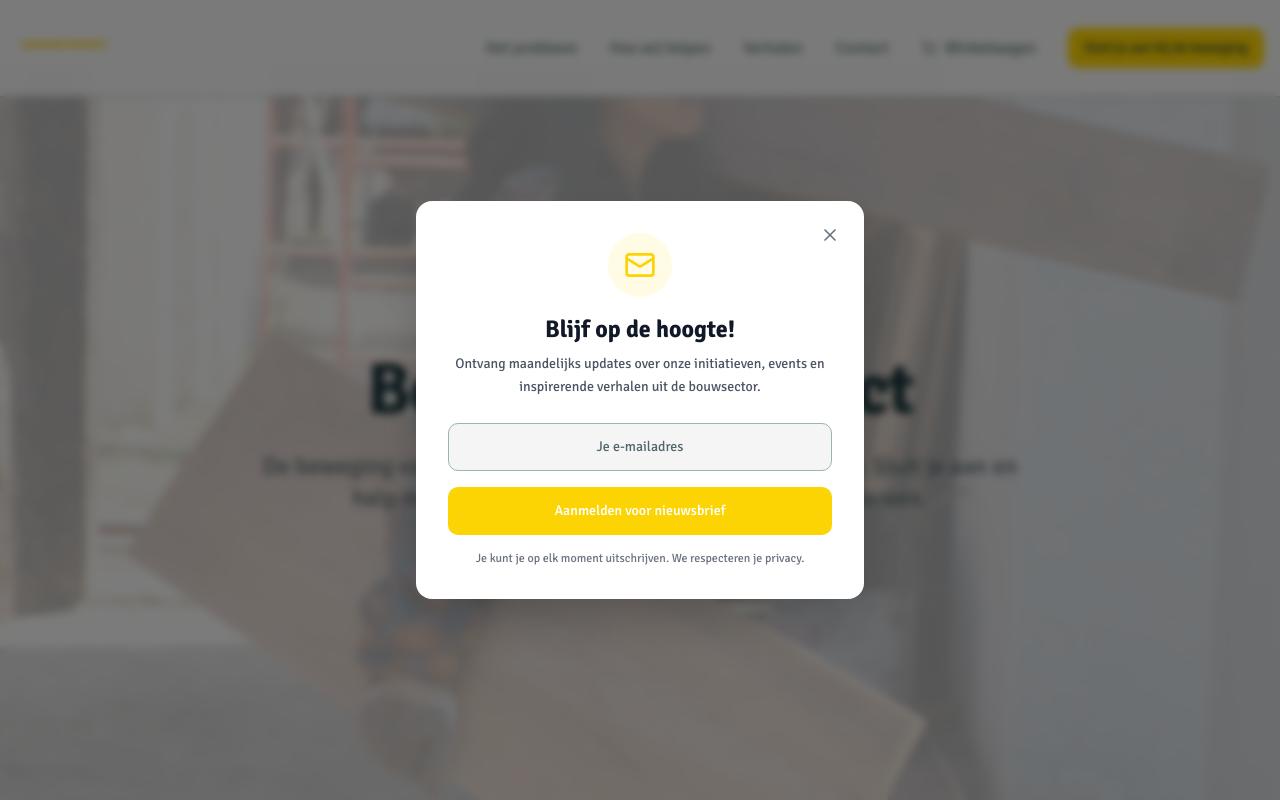
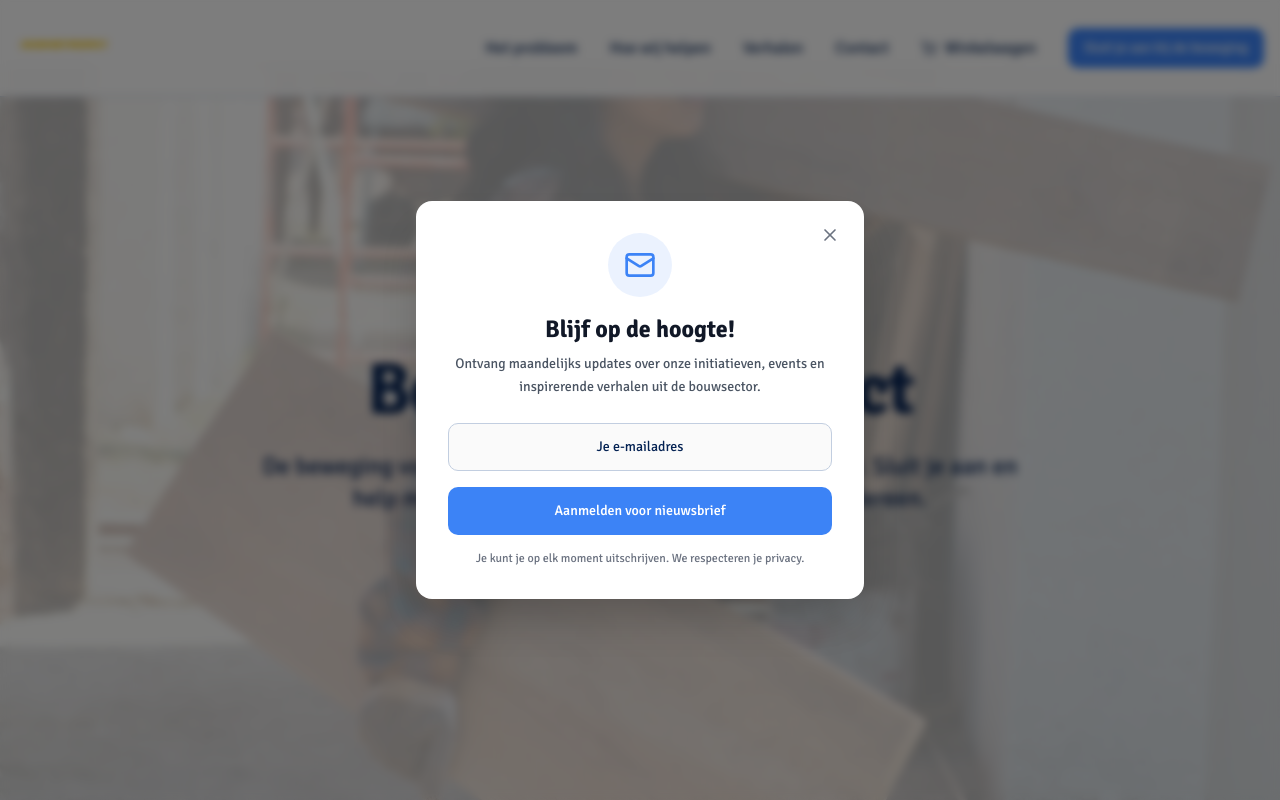
Before and after one commit to AramDawara123/bouw-met-respect, a React (Vite) app: page / in a window 1280 px wide. Shown: the top 800 px of the page. Built offline with nearby package versions, Linux system fonts and the light colour scheme.

Commit message:
Update colors to blue and yellow

```diff
--- a/src/index.css
+++ b/src/index.css
@@ -7,44 +7,44 @@
 
 @layer base {
   :root {
-    /* Kalk Wit background */
-    --background: 0 0% 96%;
-    --foreground: 194 46% 15%;
+    /* Light background */
+    --background: 0 0% 98%;
+    --foreground: 217 91% 17%;
 
     --card: 0 0% 100%;
-    --card-foreground: 194 46% 15%;
+    --card-foreground: 217 91% 17%;
 
     --popover: 0 0% 100%;
-    --popover-foreground: 194 46% 15%;
+    --popover-foreground: 217 91% 17%;
 
-    /* Primary: Bouw Geel (Construction Yellow) */
-    --primary: 50 98% 50%;
-    --primary-foreground: 194 46% 15%;
+    /* Primary: Kader Blauw (Frame Blue) */
+    --primary: 217 91% 60%;
+    --primary-foreground: 0 0% 98%;
 
-    /* Secondary: Lei Grijs (Slate Grey) */
-    --secondary: 194 13% 37%;
+    /* Secondary: Donker Blauw (Dark Blue) */
+    --secondary: 217 91% 17%;
     --secondary-foreground: 0 0% 98%;
 
-    --muted: 182 16% 90%;
-    --muted-foreground: 194 13% 37%;
+    --muted: 217 32% 92%;
+    --muted-foreground: 217 91% 17%;
 
-    /* Accent: Zand Geel (Sand Yellow) */
-    --accent: 50 85% 76%;
-    --accent-foreground: 194 46% 15%;
+    /* Accent: Helder Geel (Bright Yellow) */
+    --accent: 45 100% 60%;
+    --accent-foreground: 217 91% 17%;
 
-    --destructive: 0 84.2% 60.2%;
+    --destructive: 0 84% 60%;
     --destructive-foreground: 210 40% 98%;
 
-    /* Blauw Staal borders */
-    --border: 182 16% 66%;
-    --input: 182 16% 66%;
-    --ring: 50 98% 50%;
+    /* Borders */
+    --border: 217 32% 82%;
+    --input: 217 32% 82%;
+    --ring: 217 91% 60%;
 
     --radius: 0.75rem;
 
-    /* Custom gradient variables using new palette */
-    --hero-gradient: linear-gradient(135deg, hsl(50 98% 50%) 0%, hsl(194 46% 15%) 100%);
-    --card-gradient: linear-gradient(145deg, hsl(0 0% 100%) 0%, hsl(182 16% 90%) 100%);
+    /* Custom gradient variables using blue and yellow palette */
+    --hero-gradient: linear-gradient(135deg, hsl(217 91% 60%) 0%, hsl(45 100% 60%) 100%);
+    --card-gradient: linear-gradient(145deg, hsl(0 0% 100%) 0%, hsl(217 32% 95%) 100%);
 
     /* Dark theme variants */
     --nacht-blauw: 194 46% 15%;
```
